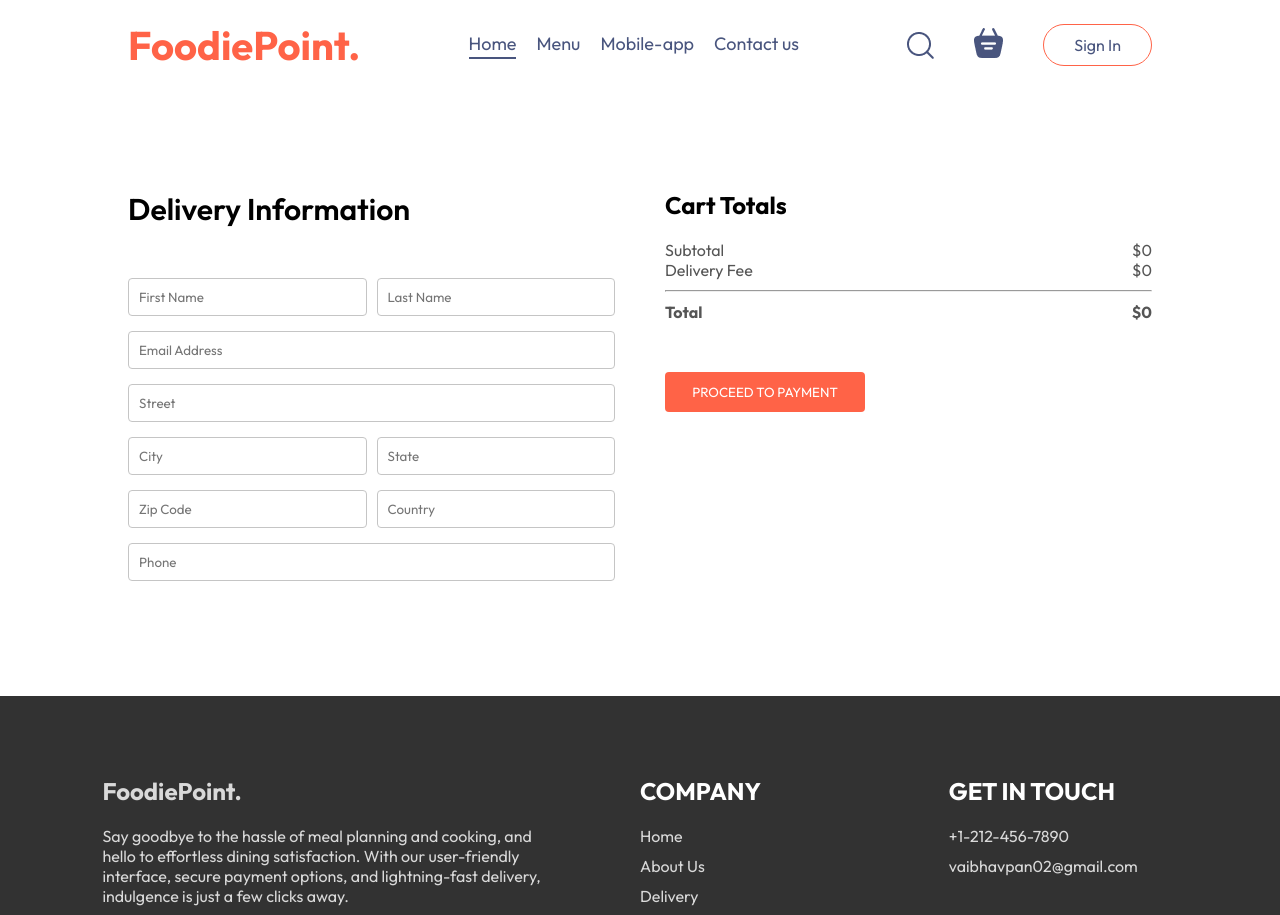
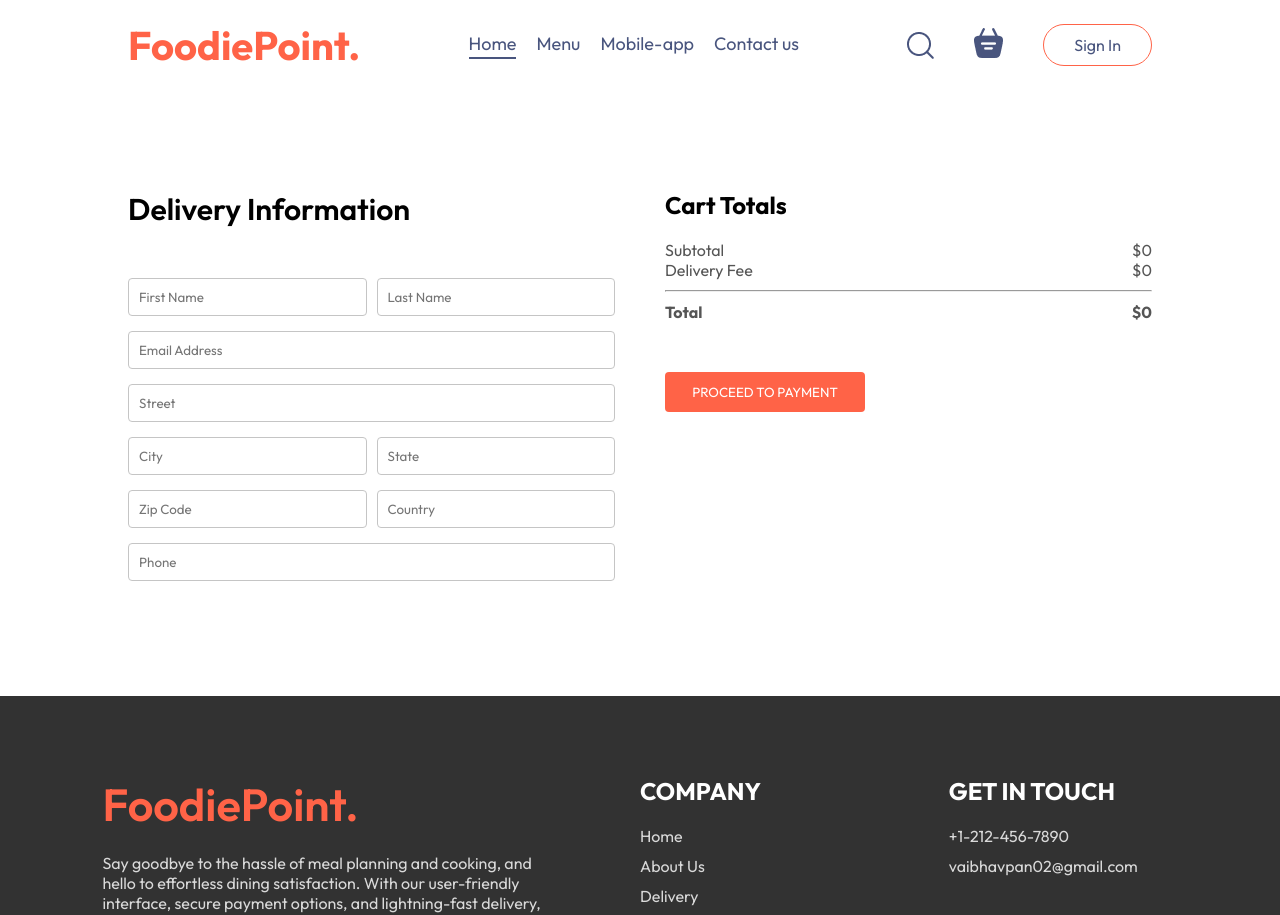
Before and after one commit to Vaibhavpan02/Food-Delivery, a React (Vite) app: page /order in a window 1280 px wide. Shown: the top 915 px of the page. Built offline with nearby package versions, Linux system fonts and the light colour scheme.

Commit message:
Update Footer.css

```diff
--- a/src/components/Footer/Footer.css
+++ b/src/components/Footer/Footer.css
@@ -8,6 +8,11 @@
     padding: 20px 8vw;
     padding-top: 80px;
     margin-top: 100px;
+}
+.footer .footer-content .footer-content-left h2{
+    font-size: 45px;
+    font-weight: 600;
+    color: tomato;
 }
 .footer-content{
     width: 100%;
```
